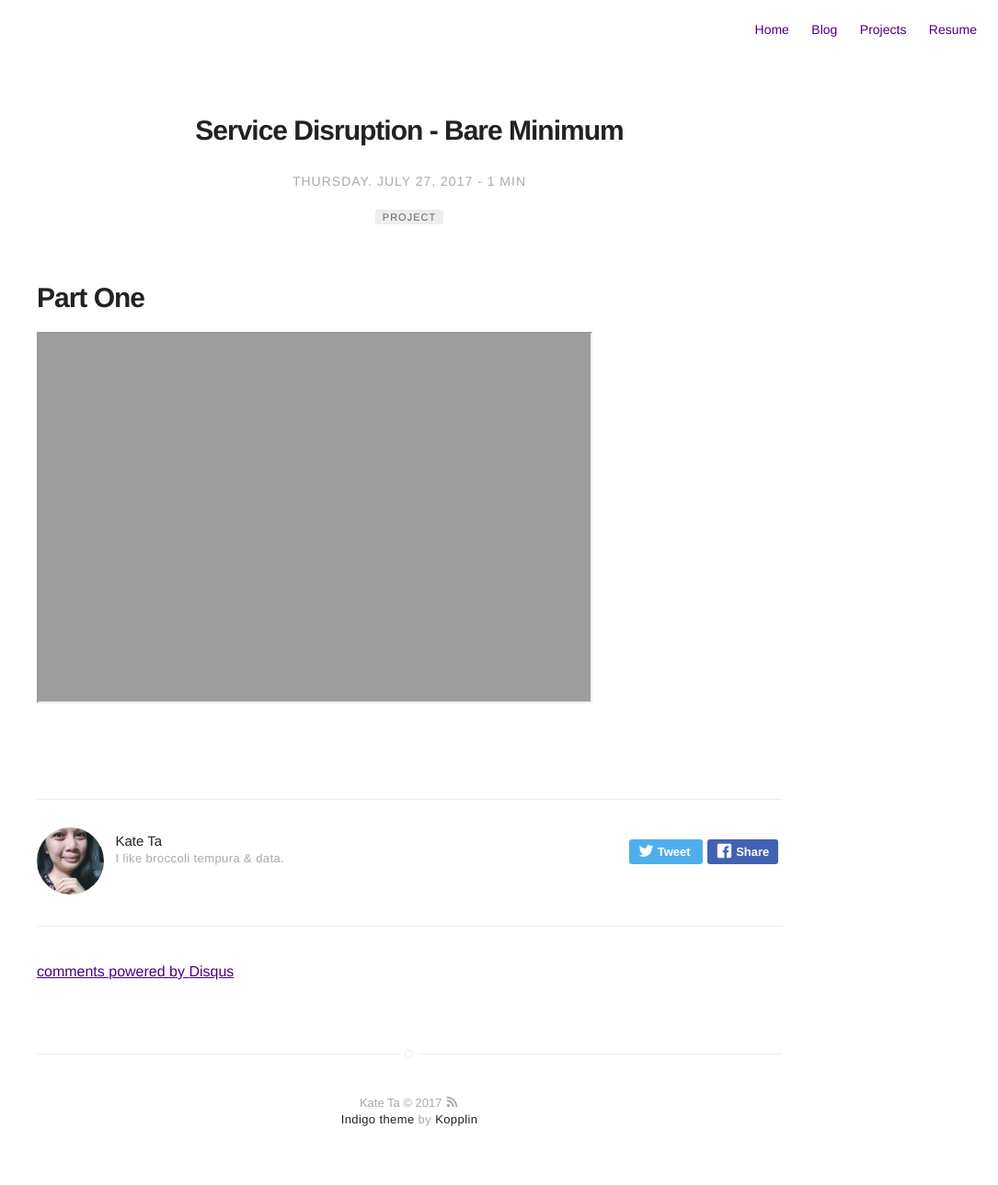
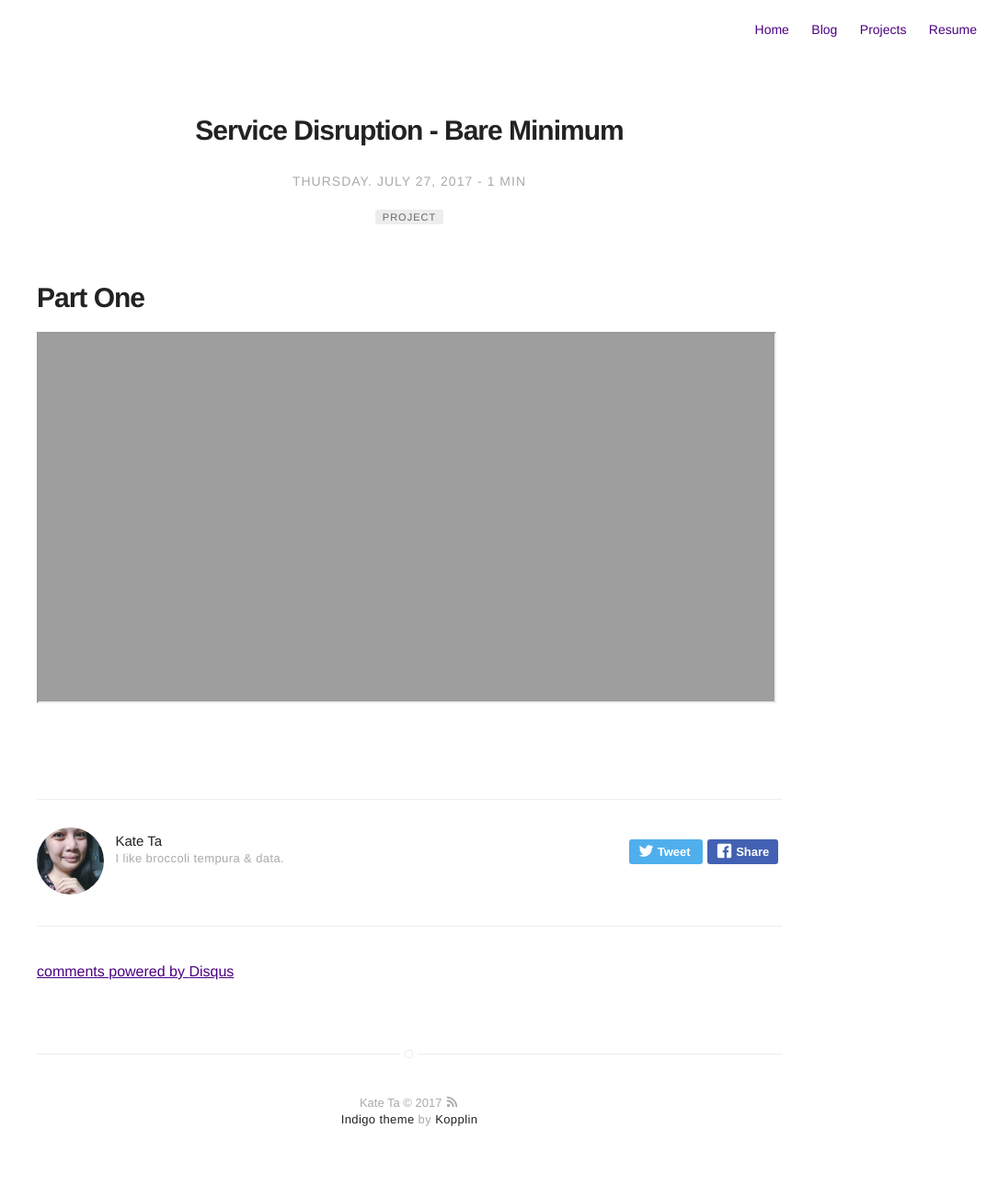
Before and after one commit to ktbernoulli/ktbernoulli.github.io, a Jekyll site: the page built from _posts/2017-07-31-service-disruption.markdown, in a window 1280 px wide. Shown: the whole page at 92% size, without its empty margins (195-1280 px from the left). Built offline with Jekyll 4.4.1, drawn with Linux system fonts in a browser that asks for light colours; comment, search, counter and statistics services are not loaded.

Commit message:
Change width of iframe.

```diff
--- a/_posts/2017-07-31-service-disruption.markdown
+++ b/_posts/2017-07-31-service-disruption.markdown
@@ -13,4 +13,4 @@ externalLink: false
 
 # Part One
 
-<iframe src="https://ktbernoulli.github.io/servicedisruption-bareminimum/part-one.html" width="600" height="400" scrolling="yes"> </iframe>
+<iframe src="https://ktbernoulli.github.io/servicedisruption-bareminimum/part-one.html" width="800" height="400" scrolling="yes"> </iframe>
```
